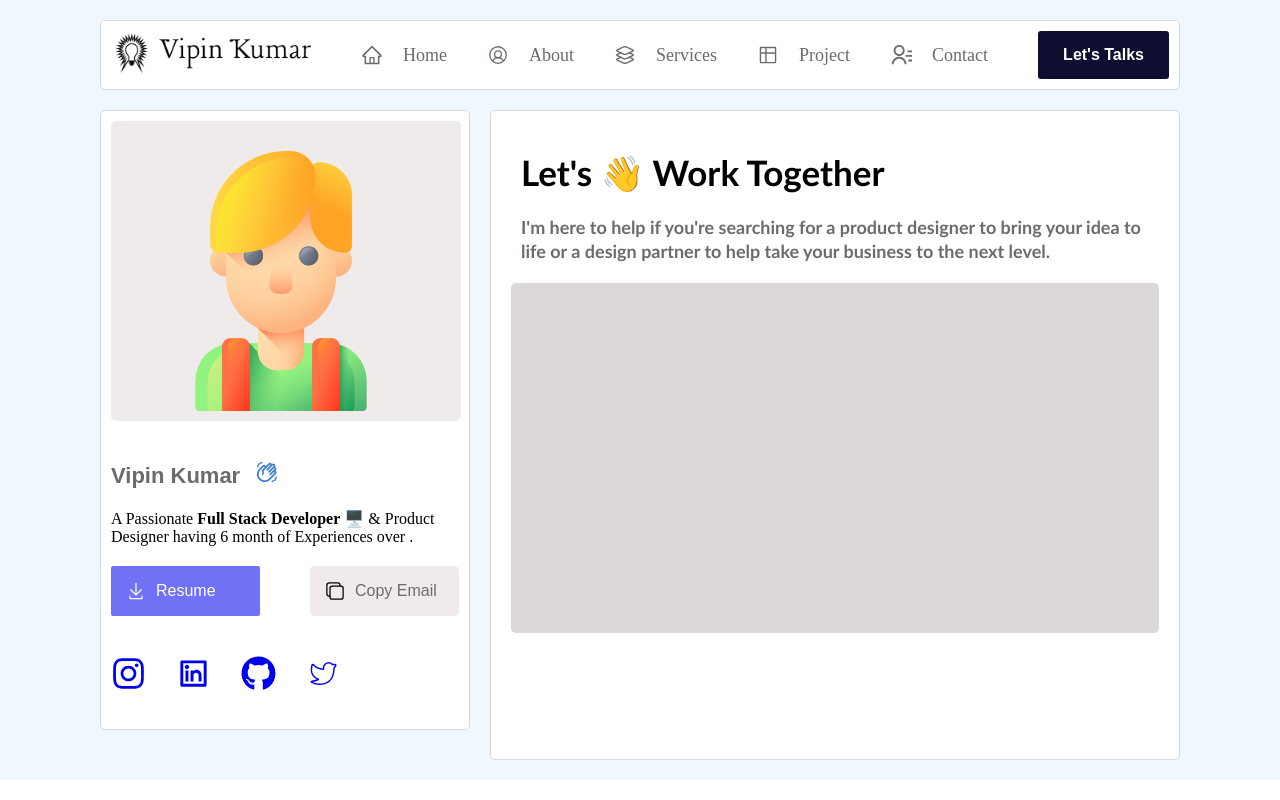
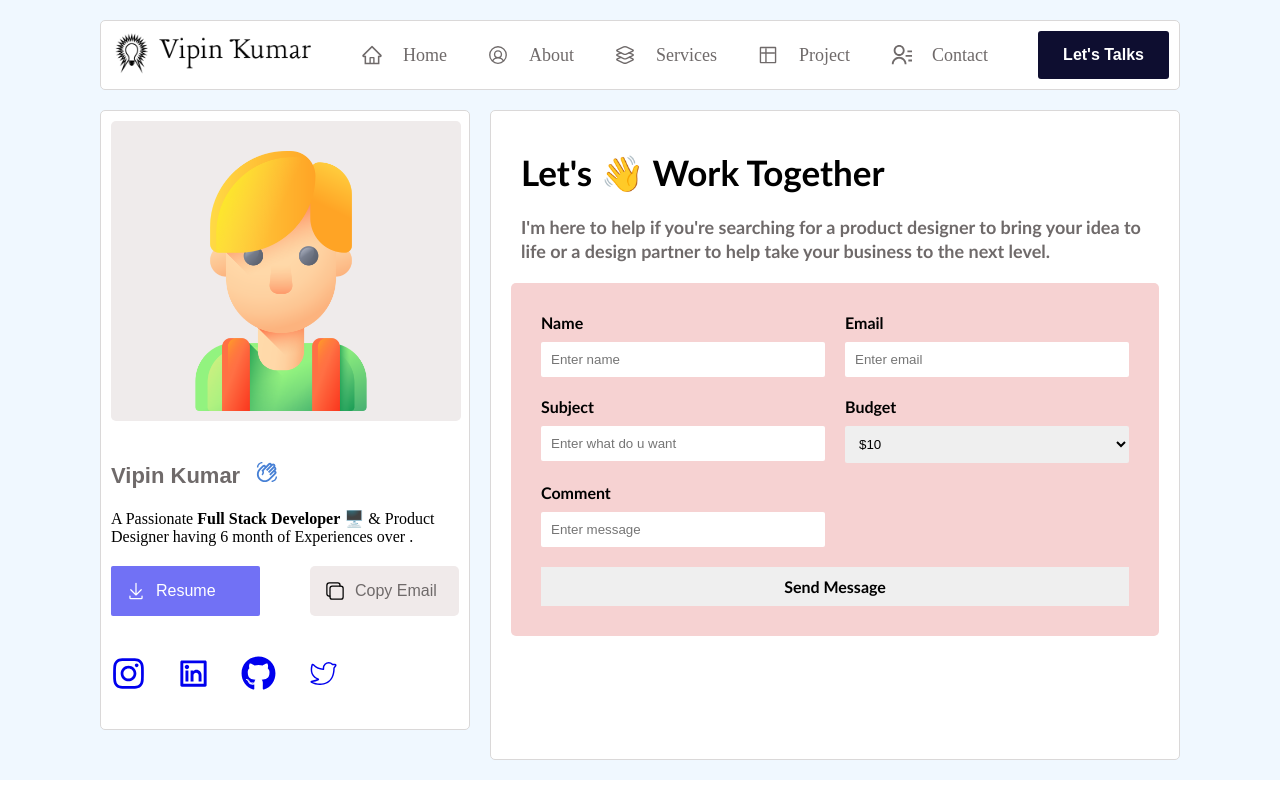
Before and after one commit to Vipinkm1/Vipin-Portfolio, a React (Vite) app: page /contact in a window 1280 px wide. Built offline with nearby package versions, Linux system fonts and the light colour scheme.

Commit message:
contact-us form complete

```diff
--- a/src/App.css
+++ b/src/App.css
@@ -542,11 +542,63 @@ a{
  border-radius: 5px;
  width: 450px;
  height: 300px;
- background-color: #dcd8d8;
+
 }
 /*  conatact us form css is here */
  .form-border{
   border-radius: 5px;
-  background: #dcd8d8;
-  height:  350px;
+  background-color: #f6d2d2;
+  padding: 30px;
  }
+ .form-item-design{
+ display: grid;
+ grid-template-columns: repeat(2,1fr);
+ gap: 20px;
+ }
+ .input-width{
+  width: 100%;
+  padding: 10px;
+  margin-top: 10px;
+  border: none;
+  border-radius: 2px;
+  outline: none;
+ }
+ .input-full-width{
+  width: 100%;
+  padding: 10px;
+  box-sizing: border-box;
+  vertical-align: top;
+  line-height: normal;
+  margin-top: 10px;
+  border: none;
+  border-radius: 2px;
+  outline: none;
+
+ }
+ .input-name{
+  font-size: 16px;
+  font-weight: 600;
+  font-family: 'Trebuchet MS', 'Lucida Sans Unicode', 'Lucida Grande', 'Lucida Sans', Arial, sans-serif;
+
+ }
+ .submit-btn-container{
+  width: 100%;
+  margin-top: 20px;
+
+ }
+.button-width{
+  padding: 10px;
+  width: 100%;
+  font-size: 16px;
+  font-family: 'Trebuchet MS', 'Lucida Sans Unicode', 'Lucida Grande', 'Lucida Sans', Arial, sans-serif;
+  font-weight: 600;
+  border: none;
+  outline: none;
+  border: 2px;
+
+}
+.button-width:hover{
+  background-color:rgb(113, 113, 245) ;
+  color: #fff;
+  transition: 0.6s ease-in-out;
+}
--- a/src/components/Pages/Contact/Contact.jsx
+++ b/src/components/Pages/Contact/Contact.jsx
@@ -10,7 +10,39 @@ const Contact = () => {
         <p className='project-font-size quote-size'>I'm here to help if you're searching for a product designer to bring your idea to life or a design partner to help take your business to the next level.</p>
       </div>
       <div className='form-border'>
-
+        {/* add the form input field here */}
+        <form >
+          <div className='form-item-design'>
+          <div className='form-item'>
+          <div className='input-name'>Name</div>
+          <input className='input-width' type='text' placeholder='Enter name'/>
+          </div>
+          <div className='form-item'>
+          <div className='input-name'>Email</div>
+          <input className='input-width' type='text' placeholder='Enter email'/>
+          </div>
+           <div className='form-item'>
+          <div className='input-name'>Subject</div>
+          <input className='input-width' type='text' placeholder='Enter what do u want'/>
+          </div>
+          <div className='from-item'>
+            <div className='input-name'>Budget</div>
+            <select className='input-width'>
+              <option>$10</option>
+              <option>$100</option>
+              <option>$200</option>
+              <option>$50</option>
+            </select>
+          </div>
+          <div className='form-item'>
+            <div className='input-name'>Comment</div>
+            <input className='input-full-width' type='text' placeholder='Enter message'/>
+          </div>
+          </div>
+          <div className='submit-btn-container'>
+            <button className='button-width'>Send Message</button>
+          </div>
+        </form>
       </div>
     </div>
   )
```
Also changed, not shown: src/components/Pages/Blog/Blog.jsx (deleted, +0 -29 lines).
